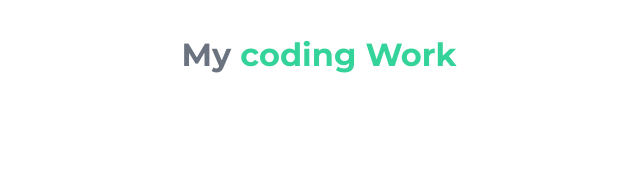
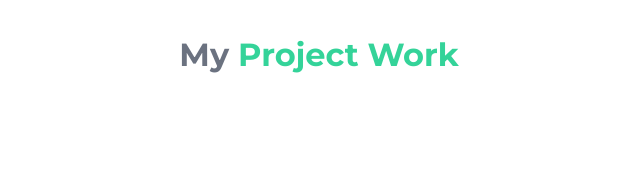
Before and after one commit to dwivedikartikey/Portfolio-website, a plain HTML site: page projects.html in a window 1280 px wide. Shown: the part 470-663 px from the top of the page, 321-961 px from the left. Drawn offline with Linux system fonts and the light colour scheme.

Commit message:
refactor: updates

```diff
--- a/projects.html
+++ b/projects.html
@@ -27,7 +27,7 @@
 
     <header class="hero">
         <img class="hero-img" src="images/project_img.svg">
-        <h1 class="hero-heading">My <span class="color-inverted">coding Work</span></h1>
+        <h1 class="hero-heading">My <span class="color-inverted">Project Work</span></h1>
     </header>
 
 
```
